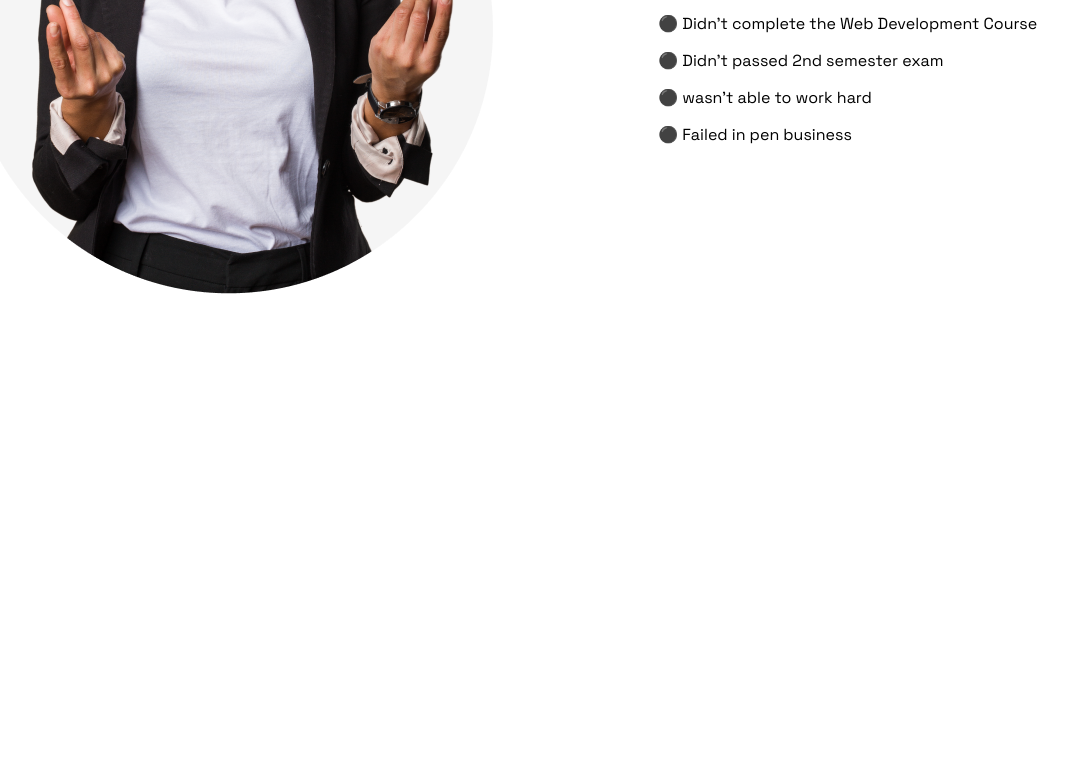
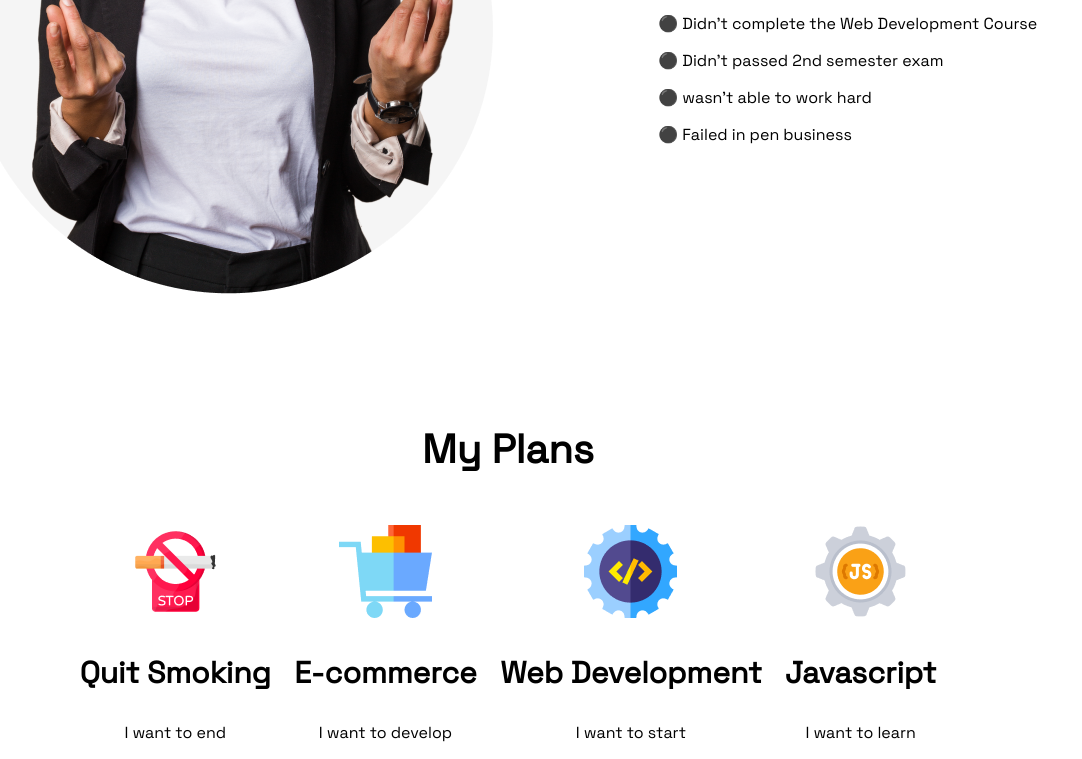
Before and after one commit to mdadib300/New-year-goals, a plain HTML site: page index.html in a window 1280 px wide. Shown: the part 1368-2127 px from the top of the page, without its empty margins (132-1214 px from the left). Before the commit the page ends 1662 px from the top, so only its background shows below. Drawn offline with Linux system fonts and the light colour scheme.

Commit message:
Plans Added

```diff
--- a/index.html
+++ b/index.html
@@ -42,6 +42,32 @@
                 </div>
             </div>
         </div>
+        <!-- plans -->
+        <div>
+            <h2 class="txt-center">My Plans</h2>
+            <div id="plans">
+                <div class="txt-center">
+                    <img src="images/icons/smoke.png" alt="Quit Smoking">
+                    <h3>Quit Smoking</h3>
+                    <p>I want to end</p>
+                </div>
+                <div class="txt-center">
+                    <img src="images/icons/ecom.png" alt="E-commerce">
+                    <h3>E-commerce</h3>
+                    <p>I want to develop</p>
+                </div>
+                <div class="txt-center">
+                    <img src="images/icons/web.png" alt="Web Development">
+                    <h3>Web Development</h3>
+                    <p>I want to start</p>
+                </div>
+                <div class="txt-center">
+                    <img src="images/icons/js.png" alt="Javascript">
+                    <h3>Javascript</h3>
+                    <p>I want to learn</p>
+                </div>
+            </div>
+        </div>
     </main>
 </body>
 
--- a/style.css
+++ b/style.css
@@ -24,10 +24,19 @@ header {
     display: flex;
     align-items: center;
     justify-content: space-around;
+    margin-bottom: 130px;
 }
 
 #failures-data {
     width: 416px;
+}
+
+#plans {
+    margin-top: 50px;
+    display: flex;
+    justify-content: space-around;
+    align-items: center;
+    padding: 0 200px;
 }
 
 /* common styles */
@@ -46,6 +55,10 @@ h3 {
     font-size: 30px;
 }
 
+.txt-center {
+    text-align: center;
+}
+
 .btn-primary {
     padding: 20px 25px;
     font-weight: 600;
```
